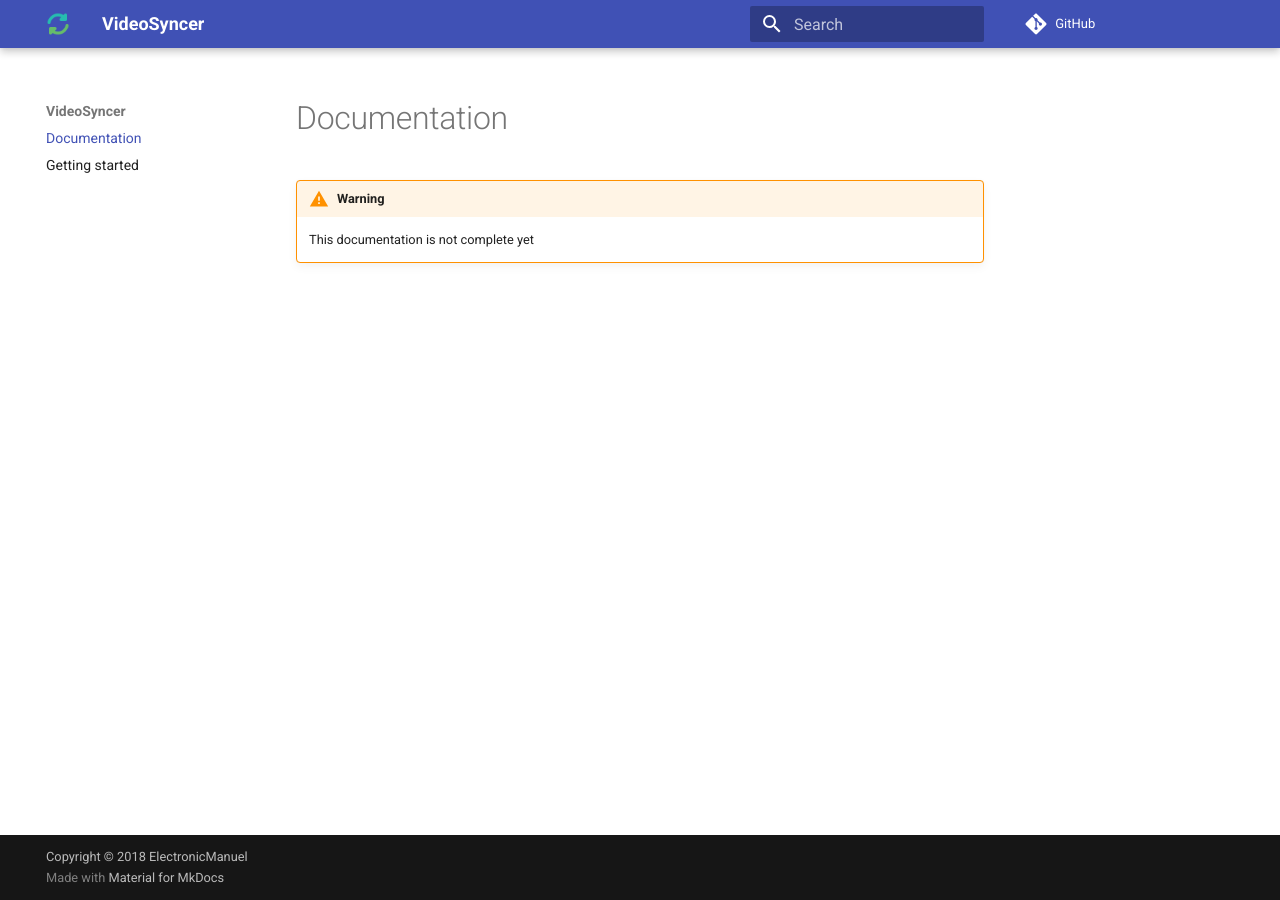
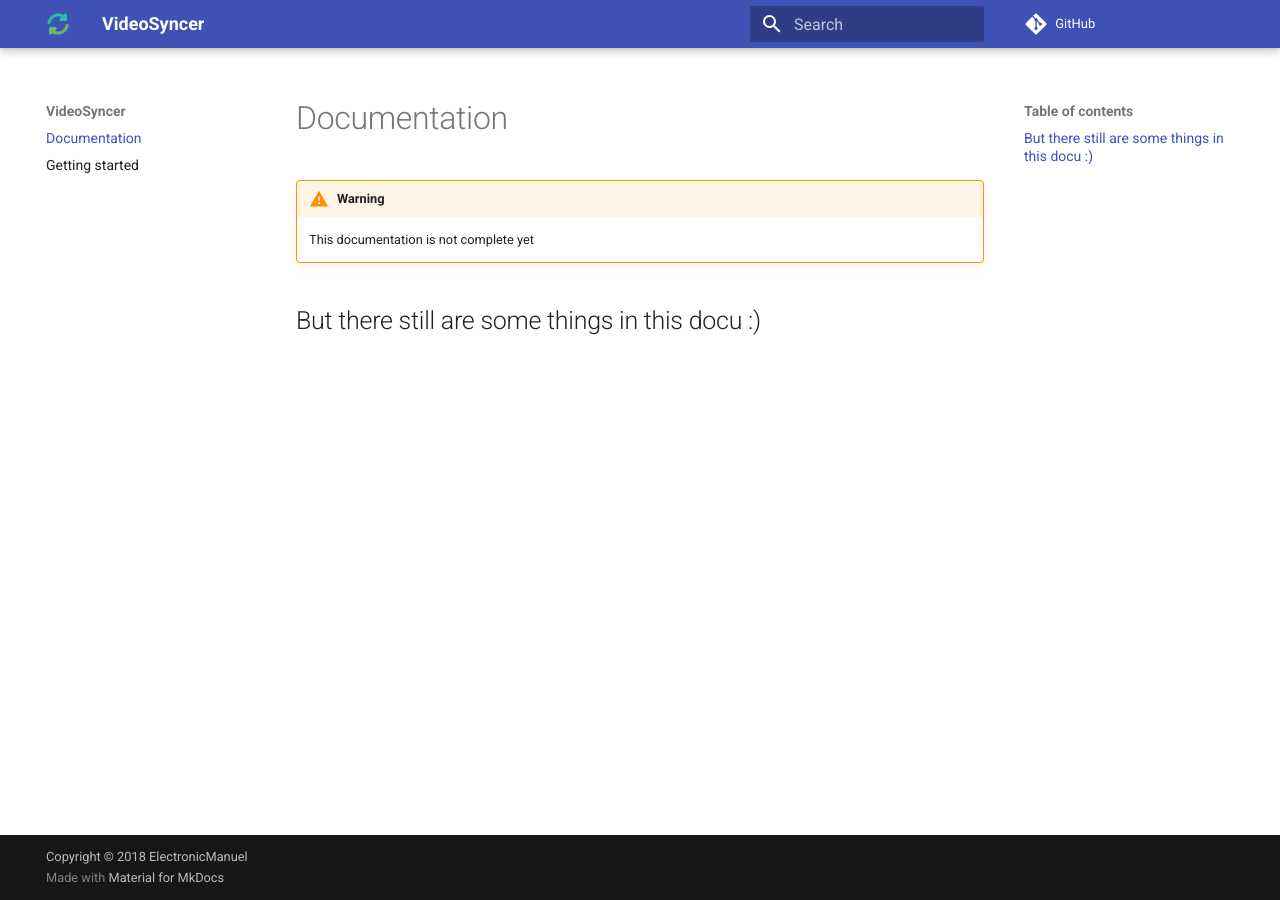
Before and after one commit to Softwulf/VideoSyncer, an MkDocs documentation site: the page built from docs/index.md, in a window 1280 px wide. Built offline with MkDocs 1.6.1 and Material for MkDocs 9.7.7, drawn with Linux system fonts in a browser that asks for light colours; comment, search, counter and statistics services are not loaded.

Commit message:
testing webhook

```diff
--- a/docs/index.md
+++ b/docs/index.md
@@ -1,3 +1,4 @@
 # Documentation
 !!! warning
     This documentation is not complete yet
+## But there still are some things in this docu :)
```
